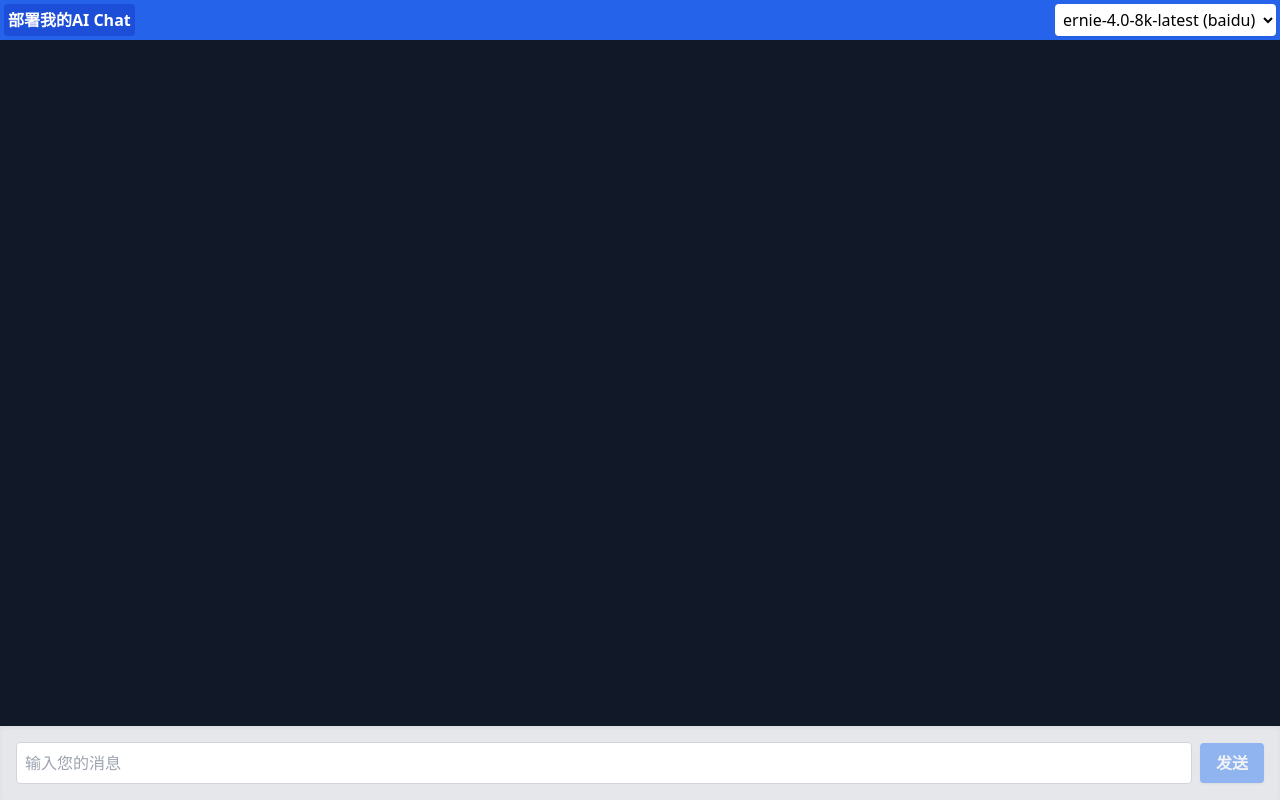
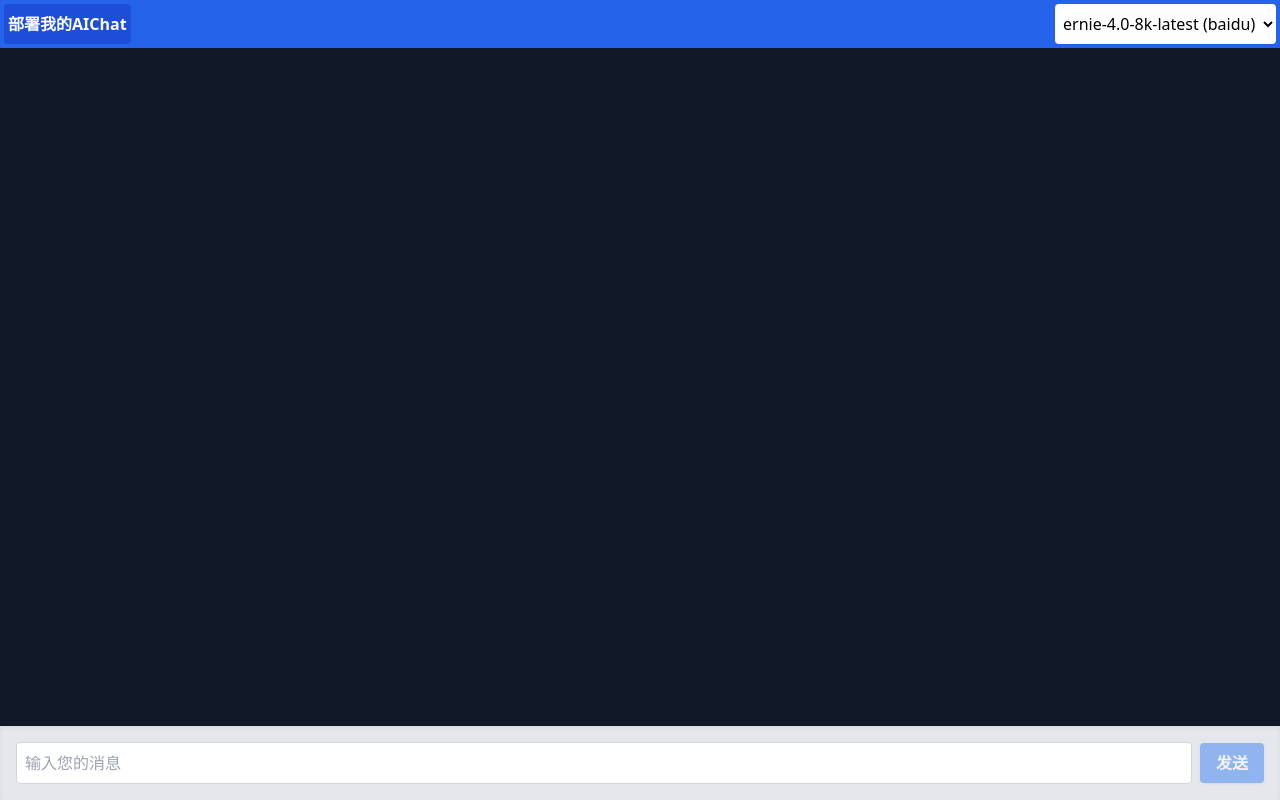
Before and after one commit to youngbeauty/testfuncat, a Vue app in the folder apps/chat-ui/: page / in a window 1280 px wide. Built offline with nearby package versions, Linux system fonts and the light colour scheme.

Commit message:
update UI

```diff
--- a/apps/chat-ui/src/App.vue
+++ b/apps/chat-ui/src/App.vue
@@ -4,12 +4,12 @@
     <div class="bg-blue-600 p-1 flex items-center justify-between text-white shadow-md">
       <button
         @click="deployAIChat"
-        class="bg-blue-700 hover:bg-blue-800 text-white font-bold p-1 rounded flex items-center"
+        class="bg-blue-700 hover:bg-blue-800 text-white font-bold py-2 p-1 rounded flex items-center"
       >
-        部署我的AI Chat
+        部署我的AIChat
       </button>
       <div>
-        <select id="model-select" v-model="model" class="select p-1 rounded bg-white text-black shadow-sm">
+        <select id="model-select" v-model="model" class="select p-1 py-2 rounded bg-white text-black shadow-sm">
           <option disabled selected>选择模型</option>
           <option v-for="(modelOption, index) in modelOptions" :key="index" :value="modelOption.value">
             {{ modelOption.label }}
```
